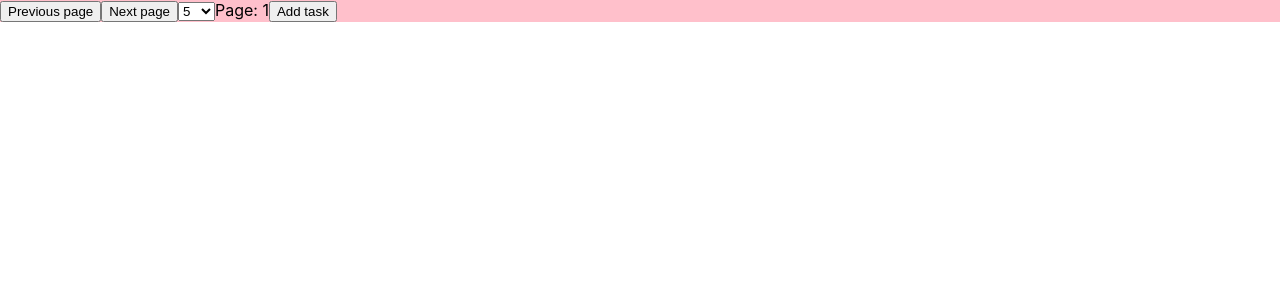
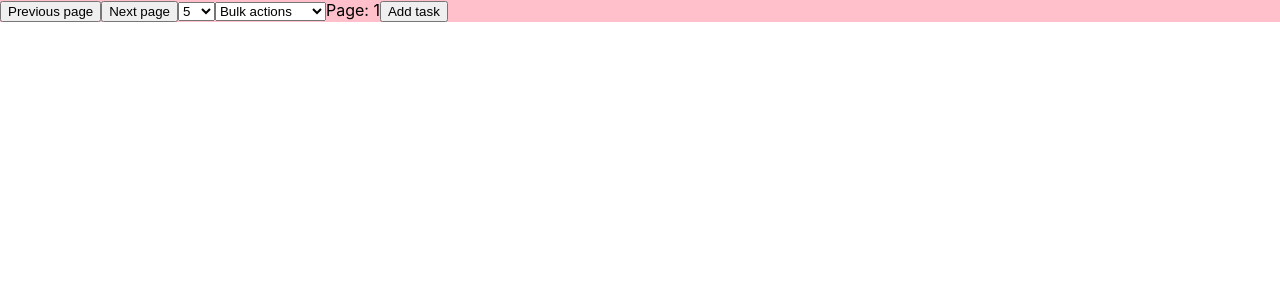
Before and after one commit to germangguerci/TodoApp, a React (Create React App) app: page / in a window 1280 px wide. Shown: the top 300 px of the page. Built offline with nearby package versions, Linux system fonts and the light colour scheme.

Commit message:
SelectBulkAction ready

```diff
--- a/src/components/todolist/index.tsx
+++ b/src/components/todolist/index.tsx
@@ -2,9 +2,10 @@ import { observer } from 'mobx-react';
 import React, { useEffect, useState } from 'react';
 import { TodoStoreImpl } from './store';
 import { Todo } from './todo';
-import { SelectTodosPerPage } from './SelectTodosPP';
+import { SelectTodosPerPage } from './selects/SelectTodosPP';
 import { AddTodoModal } from './modals/AddTodoModal';
 import { UpdateTodoModal } from './modals/UpdateTodoModal';
+import { SelectBulkAction } from './selects/SelectBulkAction'
 
 interface TodoListProps {
     todoStore: TodoStoreImpl
@@ -18,11 +19,15 @@ export const TodoList: React.FC<TodoListProps> = observer(({todoStore}) => {
     const [openAdd, setOpenAdd] = useState(false);
     const [openUpdate, setOpenUpdate] = useState({open: false, todoToUpdate: 0});
     const [bulkSelection, setBulkSelection] = useState<Array<number>>([]);
-
+    const [bulkAction, setBulkAction] = useState('');
 
     useEffect(() => {
         !todoStore.todos[(page * todosPerPage)] && setCurrentPage(1);
     }, [todosPerPage])
+
+    useEffect(() => {
+        console.log(bulkAction)
+    }, [bulkAction])
 
     const displayTodos = () => {
         let count = 0;
@@ -58,6 +63,8 @@ export const TodoList: React.FC<TodoListProps> = observer(({todoStore}) => {
 
                 <SelectTodosPerPage setTodosPerPage={setTodosPerPage} />
 
+                <SelectBulkAction setBulkAction={setBulkAction} bulkAction={bulkAction}/>
+
                 <span>Page: {page}</span>
 
                 <button onClick={() => setOpenAdd(true)}>Add task</button>
--- /dev/null
+++ b/src/components/todolist/selects/SelectBulkAction.tsx
@@ -0,0 +1,16 @@
+import React from 'react';
+
+interface SelectBulkProps {
+    setBulkAction: Function
+    bulkAction: string
+}
+
+export const SelectBulkAction : React.FC <SelectBulkProps> = ({setBulkAction, bulkAction}) => {
+    return (
+        <select value={bulkAction} onChange={(event) => setBulkAction(event.target.value)}>
+            <option defaultValue="" value="" disabled>Bulk actions</option>
+            <option value="setcompleted">Set Completed</option>
+            <option value="delete">Delete</option>
+        </select>
+    )
+}
--- a/src/components/todolist/todo/index.tsx
+++ b/src/components/todolist/todo/index.tsx
@@ -1,5 +1,4 @@
 import React, {useState, useEffect} from 'react';
-import { observer } from 'mobx-react';
 import { DeleteAlert } from './alerts/DeleteAlert'
 
 interface TodoProps {
@@ -18,8 +17,7 @@ export const Todo: React.FC<TodoProps> = ({id, title, difficulty, completed, set
     useEffect(() => {
         bulkSelection.indexOf(id) === -1 && setSelected(false);
         bulkSelection.indexOf(id) !== -1 && setSelected(true);
-        console.log(bulkSelection)
-    }, [bulkSelection])
+    }, [bulkSelection, id])
 
     const calculateDifficulty = ():string => {
         if(difficulty >= 5){
```
Also changed, not shown: src/components/todolist/selects/SelectTodosPP.tsx (renamed from src/components/todolist/SelectTodosPP.tsx).
